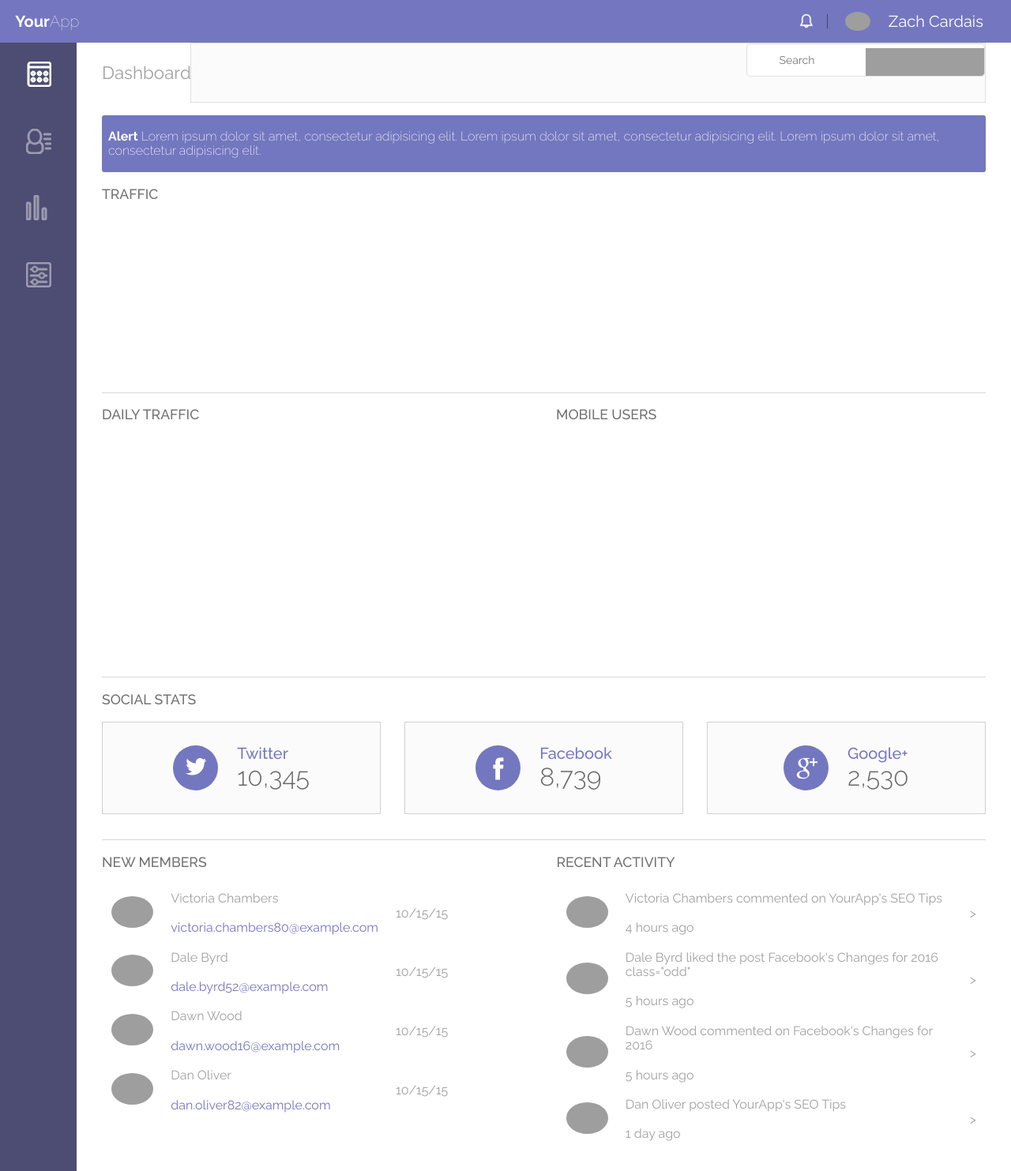
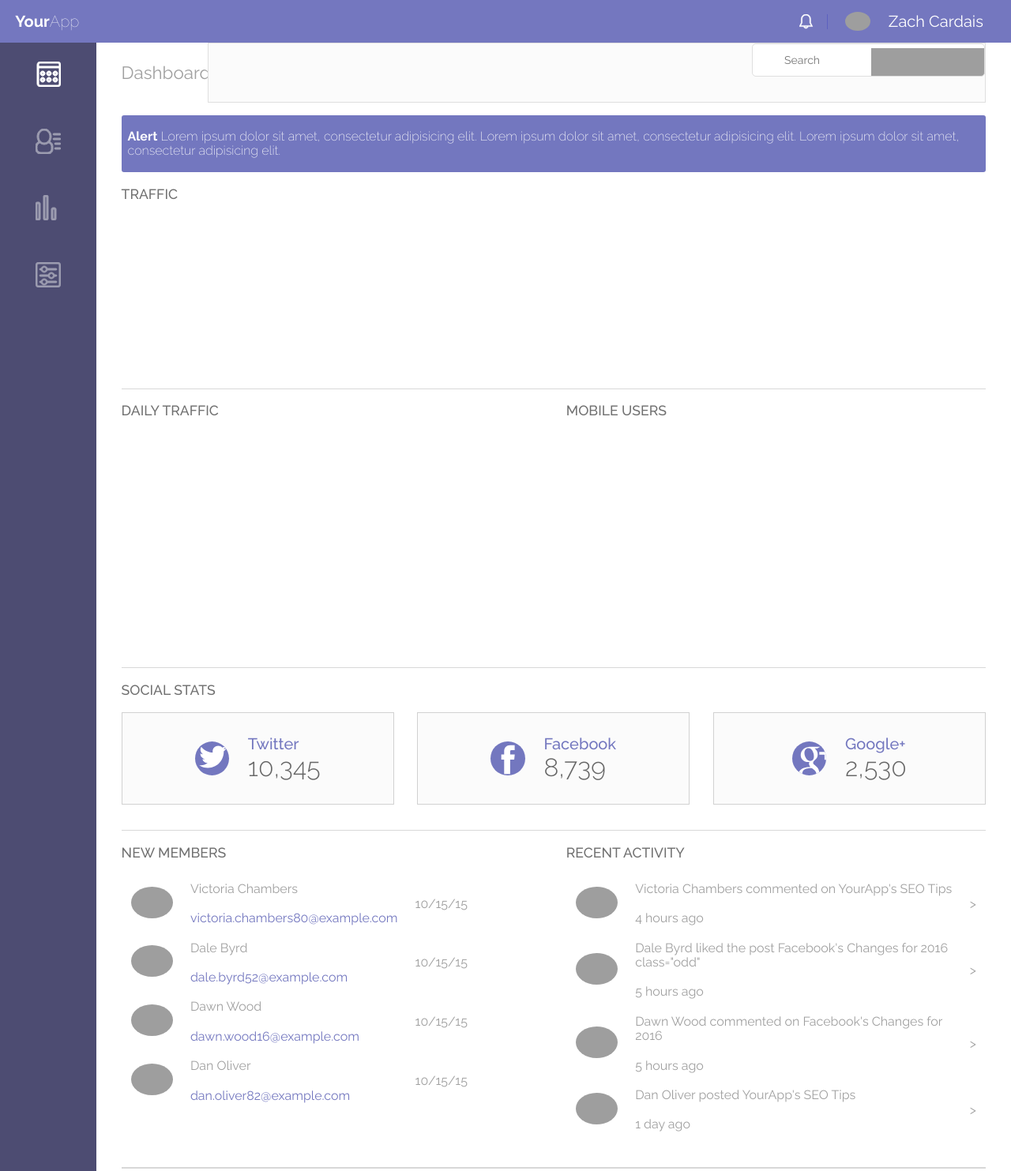
Before and after one commit to zcardais/P9_web_app_dashboard, a plain HTML site: page index.html in a window 1280 px wide. Shown: the top 1483 px of the page at 79% size. Drawn offline with nearby package versions, Linux system fonts and the light colour scheme; grey boxes are pictures that could not be loaded.

Commit message:
General push to ensure updated repo for upcoming Mentor session today.

```diff
--- a/css/styles.css
+++ b/css/styles.css
@@ -22,16 +22,13 @@ a {
     width: 100%;
 }
 
-aside {
-    width: 8%;
-}
-
 .content {
-    width: 92%;
+    width: 90%;
     margin: 0 2em;
 }
 
 .menuwrap {
+    width: 10%;
     background-color: #4d4c72;
     min-height: 2.75rem;
     display: flex;
@@ -74,15 +71,15 @@ aside {
 }
 
 .icon-bell {
-    height: 18px;
+    height: 1.2rem;
     fill: #fff;
     stroke: #fff;
     padding-right: 1rem;
-    border-right: 1px solid #444367;
+    border-right: 1px solid #5d61bf;
 }
 
 .profile {
-    height: 24px;
+    height: 1.5rem;
     border-radius: 50%;
 }
 
@@ -179,6 +176,12 @@ input[type=text] {
 
 /* CARD STYLES */
 
+.cards {
+    display: flex;
+    flex-wrap: wrap;
+    justify-content: space-between;
+}
+
 .card a {
     display: flex;
     flex-direction: row;
@@ -206,7 +209,7 @@ input[type=text] {
     margin: 0;
 }
 
-@media screen and (min-width: 40em) {
+@media screen and (min-width: 760px) {
     .charts, .tables, .forms {
         border-top: 1px solid #d8d8d8;
         border-bottom: 1px solid #d8d8d8;
@@ -230,7 +233,7 @@ input[type=text] {
     }
 }
 
-@media screen and (min-width: 60em) {
+@media screen and (min-width: 960px) {
     .charts, .cards, .tables, .forms {
         margin-top: inherit;
     }
@@ -246,16 +249,10 @@ input[type=text] {
 
 .icon-social {
     float: left;
-    width: 56.93px;
-    height: auto;
+    width: 15%;
     fill: #ffffff;
     background: rgba(115, 119, 191, 1);
-    padding: .75rem;
     border-radius: 50%;
-}
-
-path {
-    height: 33px;
 }
 
 
--- a/index.html
+++ b/index.html
@@ -11,8 +11,6 @@
   <script src="https://cdnjs.cloudflare.com/ajax/libs/Chart.js/2.4.0/Chart.bundle.js"></script>
 </head>
 <body>
-  <!-- #TOP MENUBAR -->
-<!-- id="top" -->
   <nav class="topbar">
 
     <a class="ListItem" href="#">Zach Cardais</a>
@@ -32,7 +30,7 @@
     <a class="LastItem" href="#">
       <strong>Your</strong><span style="font-weight: 100">App</span>
     </a>
-</nav>
+  </nav><!-- .topbar -->
 
   <!-- SIDE MENUBAR -->
   <div class="wrapper">
@@ -144,7 +142,7 @@
       <section class="cards">
         <article class="card">
           <a href="#">
-          <svg class="icon-social" version="1.1" id="Layer_1" xmlns="http://www.w3.org/2000/svg" xmlns:xlink="http://www.w3.org/1999/xlink" viewbox="-5 -5 40 40" style="enable-background:new 0 0 32 32" xml:space="preserve">
+            <svg class="icon-social" version="1.1" id="Layer_1" xmlns="http://www.w3.org/2000/svg" xmlns:xlink="http://www.w3.org/1999/xlink" viewBox="-5 -5 40 40" style="enable-background:new 0 0 32 32" xml:space="preserve">
                 <path d="M32,3.1c-1.2,0.5-2.4,0.9-3.8,1c1.4-0.8,2.4-2.1,2.9-3.6c-1.3,0.8-2.7,1.3-4.2,1.6C25.8,0.8,24,0,22.2,0
         c-3.6,0-6.6,2.9-6.6,6.6c0,0.5,0.1,1,0.2,1.5C10.3,7.8,5.5,5.2,2.2,1.2c-0.6,1-0.9,2.1-0.9,3.3c0,2.3,1.2,4.3,2.9,5.5
         c-1.1,0-2.1-0.3-3-0.8c0,0,0,0.1,0,0.1c0,3.2,2.3,5.8,5.3,6.4c-0.6,0.1-1.1,0.2-1.7,0.2c-0.4,0-0.8,0-1.2-0.1
@@ -159,7 +157,7 @@
         </article>
         <article class="card">
           <a href="#">
-          <svg class="icon-social" enable-background="new 0 0 56.693 56.693" id="Layer_2" version="1.1" viewbox="0 0 56.693 56.693" xml:space="preserve" xmlns="http://www.w3.org/2000/svg" xmlns:xlink="http://www.w3.org/1999/xlink">
+            <svg class="icon-social" enable-background="new 0 0 56.693 56.693" id="Layer_2" version="1.1" viewBox="0 0 56.693 56.693" xml:space="preserve" xmlns="http://www.w3.org/2000/svg" xmlns:xlink="http://www.w3.org/1999/xlink">
               <path d="M40.43,21.739h-7.645v-5.014c0-1.883,1.248-2.322,2.127-2.322c0.877,0,5.395,0,5.395,0V6.125l-7.43-0.029  c-8.248,0-10.125,6.174-10.125,10.125v5.518h-4.77v8.53h4.77c0,10.947,0,24.137,0,24.137h10.033c0,0,0-13.32,0-24.137h6.77  L40.43,21.739z"/>
             </svg>
             <div class="card-content">
@@ -170,12 +168,12 @@
         </article>
         <article class="card">
           <a href="#">
-          <svg class="icon-social" version="1.1" id="Layer_3" xmlns="http://www.w3.org/2000/svg" xmlns:xlink="http://www.w3.org/1999/xlink" viewBox="-5 -5 40 40" style="enable-background:new 0 0 32 32;" xml:space="preserve">
+            <svg class="icon-social" version="1.1" id="Layer_3" xmlns="http://www.w3.org/2000/svg" xmlns:xlink="http://www.w3.org/1999/xlink" viewBox="-5 -5 32 32" style="enable-background:new 0 0 32 32;" xml:space="preserve">
               <path d="M17.7,25.7c0-0.3,0-0.5-0.1-0.8c-0.1-0.2-0.1-0.5-0.2-0.7c-0.1-0.2-0.2-0.4-0.3-0.7c-0.2-0.2-0.3-0.4-0.4-0.6
         c-0.1-0.2-0.3-0.3-0.5-0.6c-0.2-0.2-0.4-0.4-0.5-0.5c-0.1-0.1-0.3-0.3-0.6-0.5c-0.3-0.2-0.5-0.4-0.6-0.4s-0.3-0.2-0.6-0.4
         c-0.3-0.2-0.5-0.4-0.6-0.4c-0.2,0-0.5,0-1,0c-0.7,0-1.4,0-2,0.1c-0.7,0.1-1.4,0.2-2.1,0.5c-0.7,0.2-1.3,0.5-1.9,0.9s-1,0.8-1.3,1.4
         c-0.3,0.6-0.5,1.3-0.5,2.1c0,0.9,0.2,1.7,0.7,2.3c0.5,0.7,1.1,1.2,1.8,1.6s1.5,0.7,2.3,0.9s1.6,0.3,2.4,0.3c0.8,0,1.5-0.1,2.2-0.2
-      c0.7-0.2,1.3-0.4,1.9-0.8c0.6-0.3,1.1-0.8,1.4-1.4C17.5,27.2,17.7,26.5,17.7,25.7z M15.4,9.1c0-0.8-0.1-1.6-0.3-2.5
+        c0.6.2,1.3-0.4,1.9-0.8c0.6-0.3,1.1-0.8,1.4-1.4C17.5,27.2,17.7,26.5,17.7,25.7z M15.4,9.1c0-0.8-0.1-1.6-0.3-2.5
         c-0.2-0.9-0.5-1.7-0.9-2.5c-0.4-0.8-0.9-1.5-1.6-2c-0.7-0.5-1.5-0.8-2.3-0.8c-1.2,0-2.1,0.4-2.8,1.3c-0.7,0.9-1,1.9-1,3.2
         c0,0.6,0.1,1.2,0.2,1.9c0.1,0.7,0.4,1.3,0.7,2c0.3,0.7,0.7,1.3,1.1,1.8c0.4,0.5,0.9,1,1.5,1.3c0.6,0.3,1.2,0.5,1.9,0.5
         c1.2,0,2.1-0.4,2.7-1.2C15.1,11.4,15.4,10.4,15.4,9.1z M12.9,0h8.4l-2.6,1.5h-2.6c0.9,0.6,1.6,1.4,2.1,2.4s0.8,2.1,0.8,3.2
```
Also changed, not shown: css/styles-min.css, 1 other file. Lines whose indentation alone changed are shown as unchanged.
